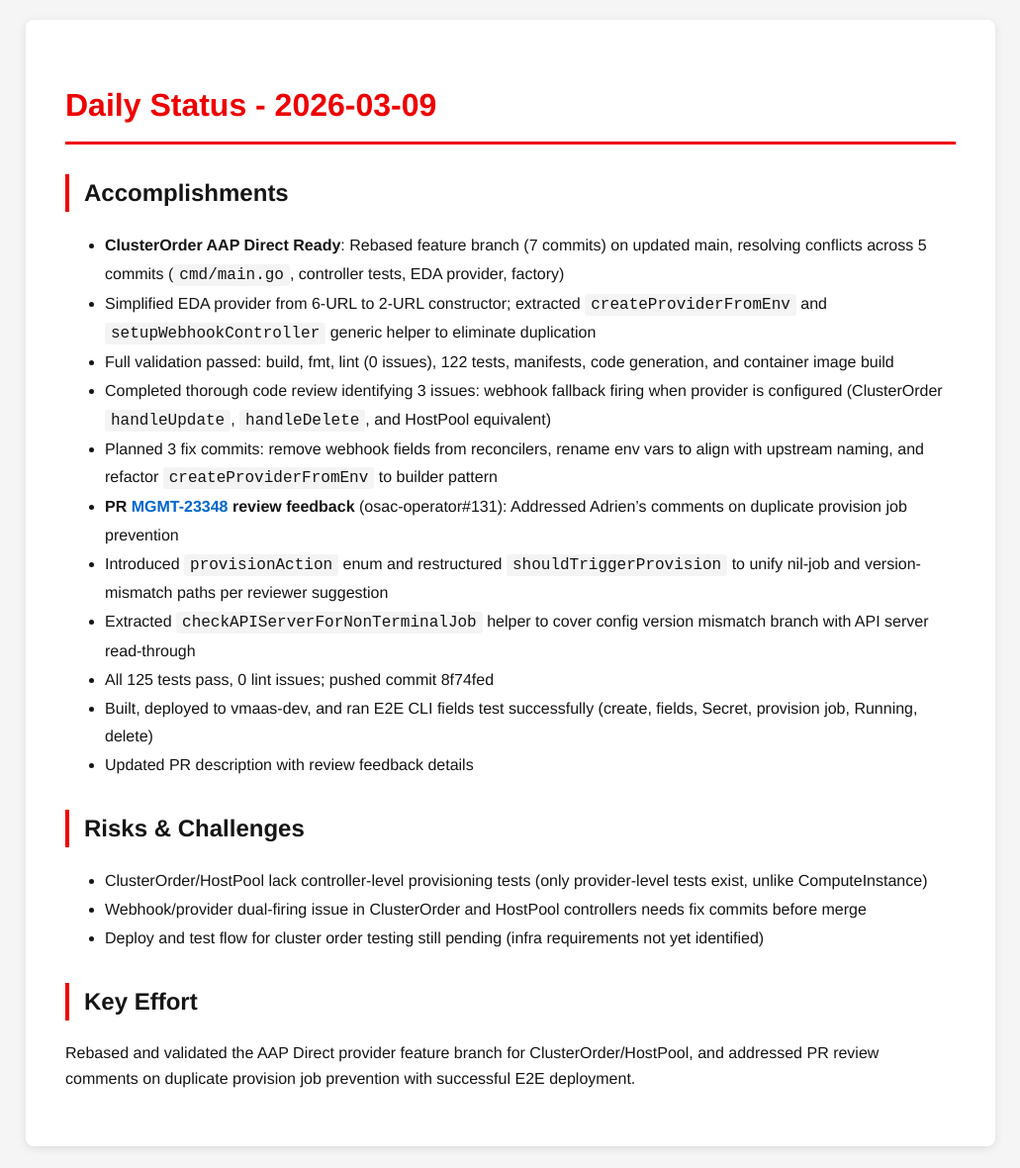
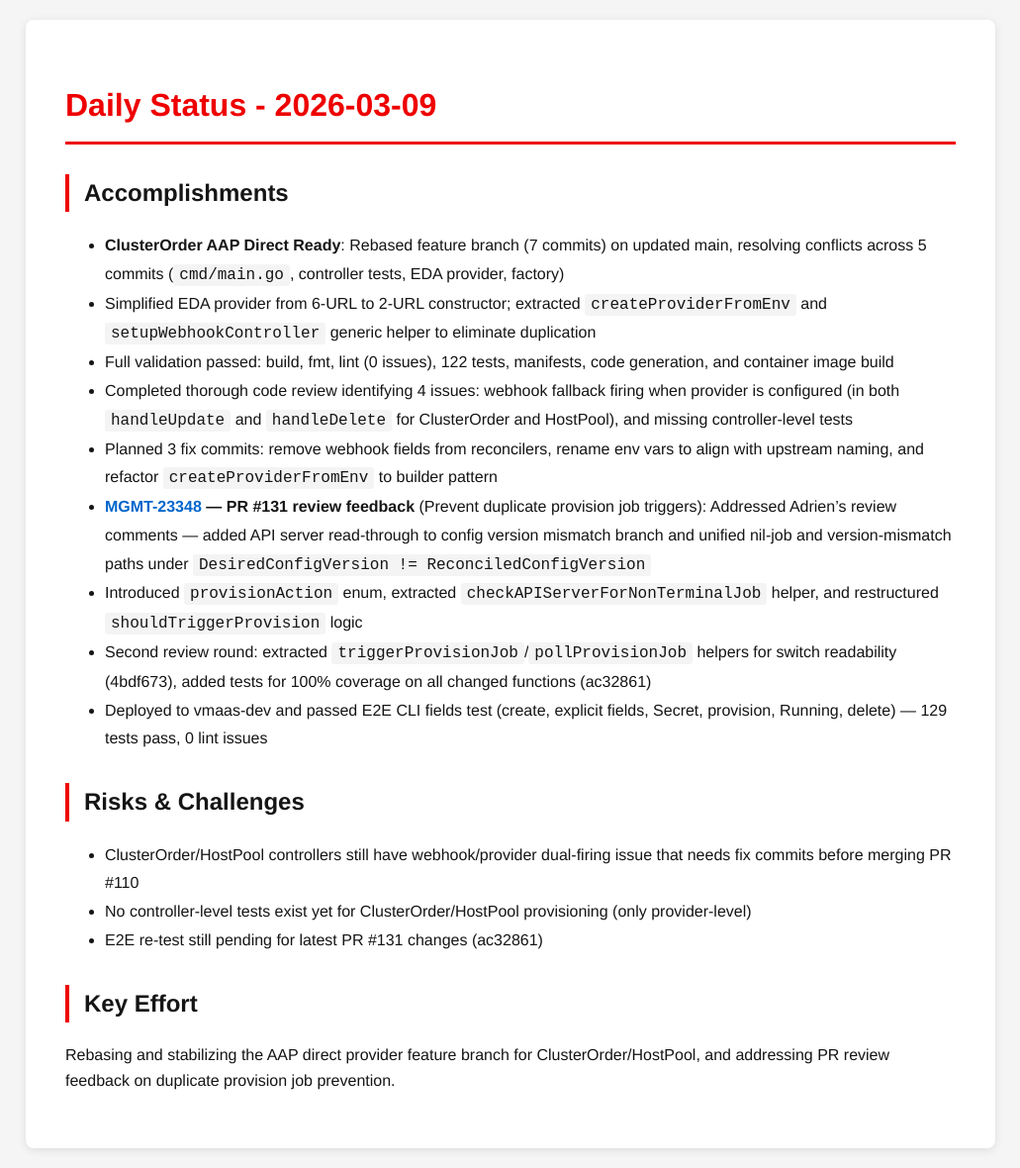
Before and after one commit to tzvatot/daily-status, a Jekyll site: the page built from 2026-03-09.md, in a window 1280 px wide. Shown: the whole page at 99% size, without its empty margins (124-1155 px from the left). Built offline with Jekyll 4.4.1, drawn with Linux system fonts in a browser that asks for light colours.

Commit message:
Daily status update - 2026-03-09

```diff
--- a/2026-03-09.md
+++ b/2026-03-09.md
@@ -10,19 +10,17 @@ date: 2026-03-09
 - **ClusterOrder AAP Direct Ready**: Rebased feature branch (7 commits) on updated main, resolving conflicts across 5 commits (`cmd/main.go`, controller tests, EDA provider, factory)
 - Simplified EDA provider from 6-URL to 2-URL constructor; extracted `createProviderFromEnv` and `setupWebhookController` generic helper to eliminate duplication
 - Full validation passed: build, fmt, lint (0 issues), 122 tests, manifests, code generation, and container image build
-- Completed thorough code review identifying 3 issues: webhook fallback firing when provider is configured (ClusterOrder `handleUpdate`, `handleDelete`, and HostPool equivalent)
+- Completed thorough code review identifying 4 issues: webhook fallback firing when provider is configured (in both `handleUpdate` and `handleDelete` for ClusterOrder and HostPool), and missing controller-level tests
 - Planned 3 fix commits: remove webhook fields from reconcilers, rename env vars to align with upstream naming, and refactor `createProviderFromEnv` to builder pattern
-- **PR [MGMT-23348](https://issues.redhat.com/browse/MGMT-23348) review feedback** (osac-operator#131): Addressed Adrien's comments on duplicate provision job prevention
-- Introduced `provisionAction` enum and restructured `shouldTriggerProvision` to unify nil-job and version-mismatch paths per reviewer suggestion
-- Extracted `checkAPIServerForNonTerminalJob` helper to cover config version mismatch branch with API server read-through
-- All 125 tests pass, 0 lint issues; pushed commit 8f74fed
-- Built, deployed to vmaas-dev, and ran E2E CLI fields test successfully (create, fields, Secret, provision job, Running, delete)
-- Updated PR description with review feedback details
+- **[MGMT-23348](https://issues.redhat.com/browse/MGMT-23348) — PR #131 review feedback** (Prevent duplicate provision job triggers): Addressed Adrien's review comments — added API server read-through to config version mismatch branch and unified nil-job and version-mismatch paths under `DesiredConfigVersion != ReconciledConfigVersion`
+- Introduced `provisionAction` enum, extracted `checkAPIServerForNonTerminalJob` helper, and restructured `shouldTriggerProvision` logic
+- Second review round: extracted `triggerProvisionJob`/`pollProvisionJob` helpers for switch readability (4bdf673), added tests for 100% coverage on all changed functions (ac32861)
+- Deployed to vmaas-dev and passed E2E CLI fields test (create, explicit fields, Secret, provision, Running, delete) — 129 tests pass, 0 lint issues
 
 ## Risks & Challenges
-- ClusterOrder/HostPool lack controller-level provisioning tests (only provider-level tests exist, unlike ComputeInstance)
-- Webhook/provider dual-firing issue in ClusterOrder and HostPool controllers needs fix commits before merge
-- Deploy and test flow for cluster order testing still pending (infra requirements not yet identified)
+- ClusterOrder/HostPool controllers still have webhook/provider dual-firing issue that needs fix commits before merging PR #110
+- No controller-level tests exist yet for ClusterOrder/HostPool provisioning (only provider-level)
+- E2E re-test still pending for latest PR #131 changes (ac32861)
 
 ## Key Effort
-Rebased and validated the AAP Direct provider feature branch for ClusterOrder/HostPool, and addressed PR review comments on duplicate provision job prevention with successful E2E deployment.
+Rebasing and stabilizing the AAP direct provider feature branch for ClusterOrder/HostPool, and addressing PR review feedback on duplicate provision job prevention.
```
